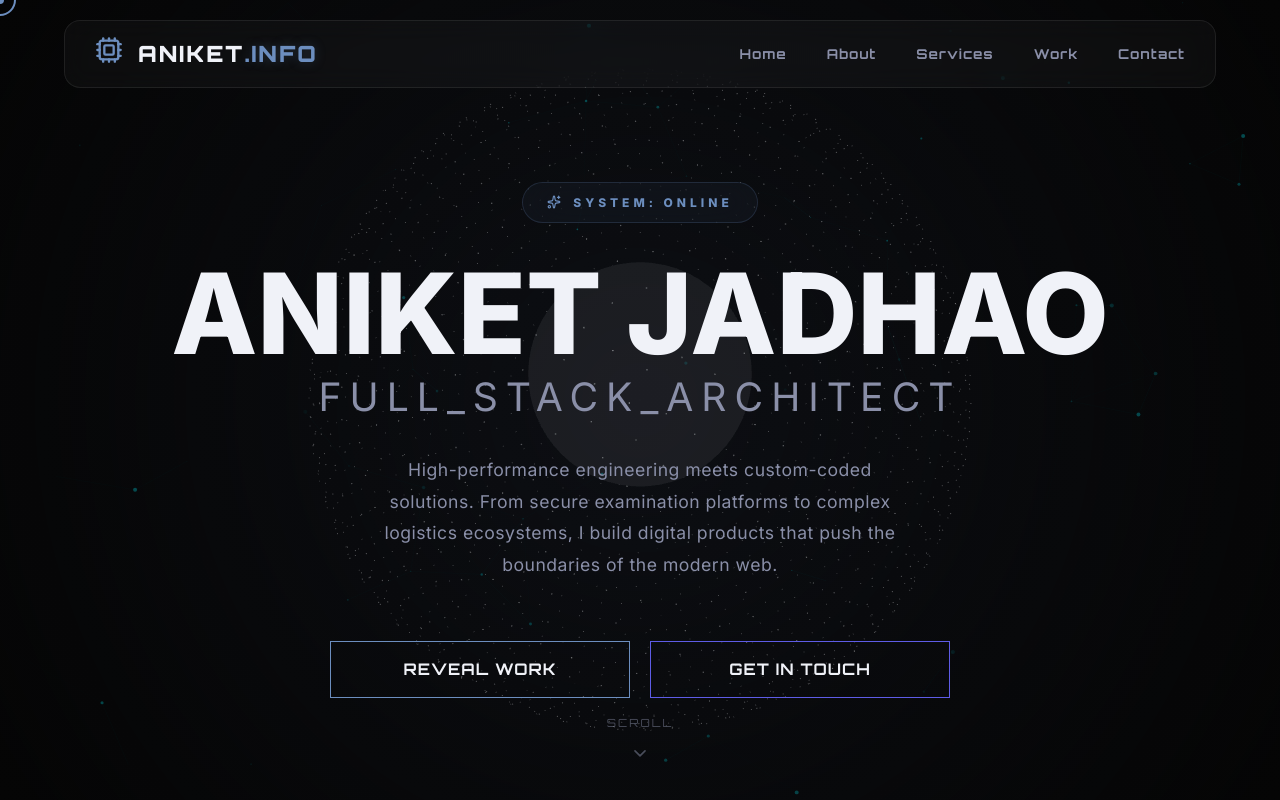
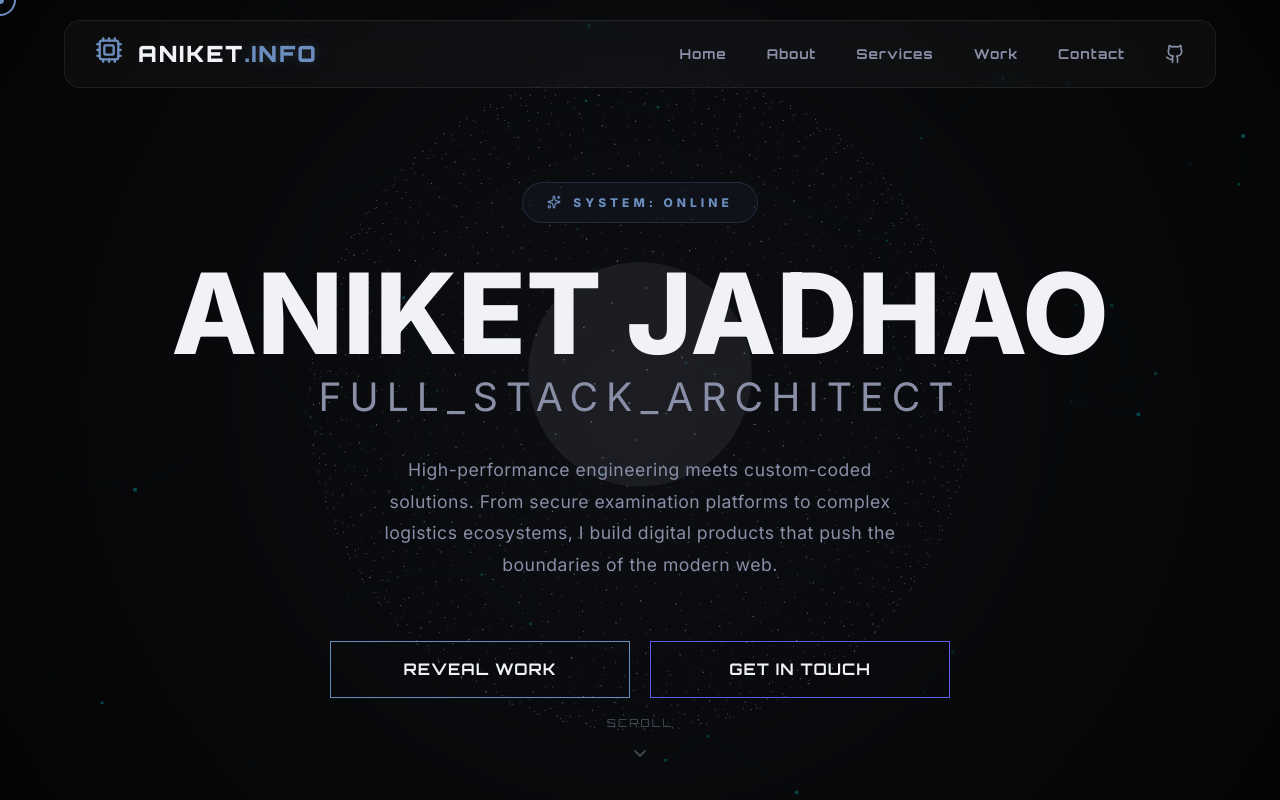
Before and after one commit to aniketjadhao99/Portfolio, a React (Vite) app: page / in a window 1280 px wide. Shown: the top 800 px of the page. Built offline with nearby package versions, Linux system fonts and the light colour scheme.

Commit message:
Add GitHub repository links to projects and update profile links in navbar and footer

```diff
--- a/src/components/Footer.jsx
+++ b/src/components/Footer.jsx
@@ -27,7 +27,7 @@ const Footer = () => {
                 </div>
 
                 <div style={{ display: 'flex', gap: '30px' }}>
-                    <a href="#" style={{ color: 'var(--text-secondary)' }}><Github size={24} /></a>
+                    <a href="https://github.com/aniketjadhao99" target="_blank" rel="noopener noreferrer" style={{ color: 'var(--text-secondary)' }}><Github size={24} /></a>
                     <a href="#" style={{ color: 'var(--text-secondary)' }}><Twitter size={24} /></a>
                     <a href="#" style={{ color: 'var(--text-secondary)' }}><Linkedin size={24} /></a>
                     <a href="#" style={{ color: 'var(--text-secondary)' }}><Instagram size={24} /></a>
--- a/src/components/Navbar.jsx
+++ b/src/components/Navbar.jsx
@@ -67,6 +67,19 @@ const Navbar = () => {
             {item}
           </motion.a>
         ))}
+        <motion.a
+          href="https://github.com/aniketjadhao99"
+          target="_blank"
+          rel="noopener noreferrer"
+          whileHover={{ scale: 1.2, color: 'var(--accent-cyan)' }}
+          style={{
+            color: isScrolled ? '#fff' : 'var(--text-secondary)',
+            display: 'flex',
+            alignItems: 'center'
+          }}
+        >
+          <Github size={20} />
+        </motion.a>
       </div>
 
 
--- a/src/components/Projects.jsx
+++ b/src/components/Projects.jsx
@@ -110,25 +110,25 @@ const Projects = () => {
     {
       title: "CYBERZSEC",
       category: "React.js | Node.js | Tailwind CSS | GSAP",
-      github: "#",
+      github: "https://github.com/aniketjadhao99/CyberZsec",
       live: "https://cyberzsec.com/"
     },
     {
       title: "PRIYA CHAVAN MAKEUP",
       category: "HTML5 | CSS3 | JavaScript | GSAP | Framer Motion",
-      github: "#",
+      github: "https://github.com/aniketjadhao99/Priya-Makeup-Artist",
       live: "https://priyachavanmakeupartist.in/"
     },
     {
       title: "CYBERZCOP",
       category: "React.js | Node.js | Tailwind CSS | GSAP | Web Security Protocols",
-      github: "#",
+      github: "https://github.com/aniketjadhao99/CyberZcop",
       live: "https://cyberzsec.com/cyberzcop.html"
     },
     {
       title: "VITTHAL PHOTOS",
       category: "PHP | PostgreSQL | JavaScript | Tailwind CSS",
-      github: "#",
+      github: "https://github.com/aniketjadhao99/Vitthal-Photos",
       live: "#"
     }
   ];
```
